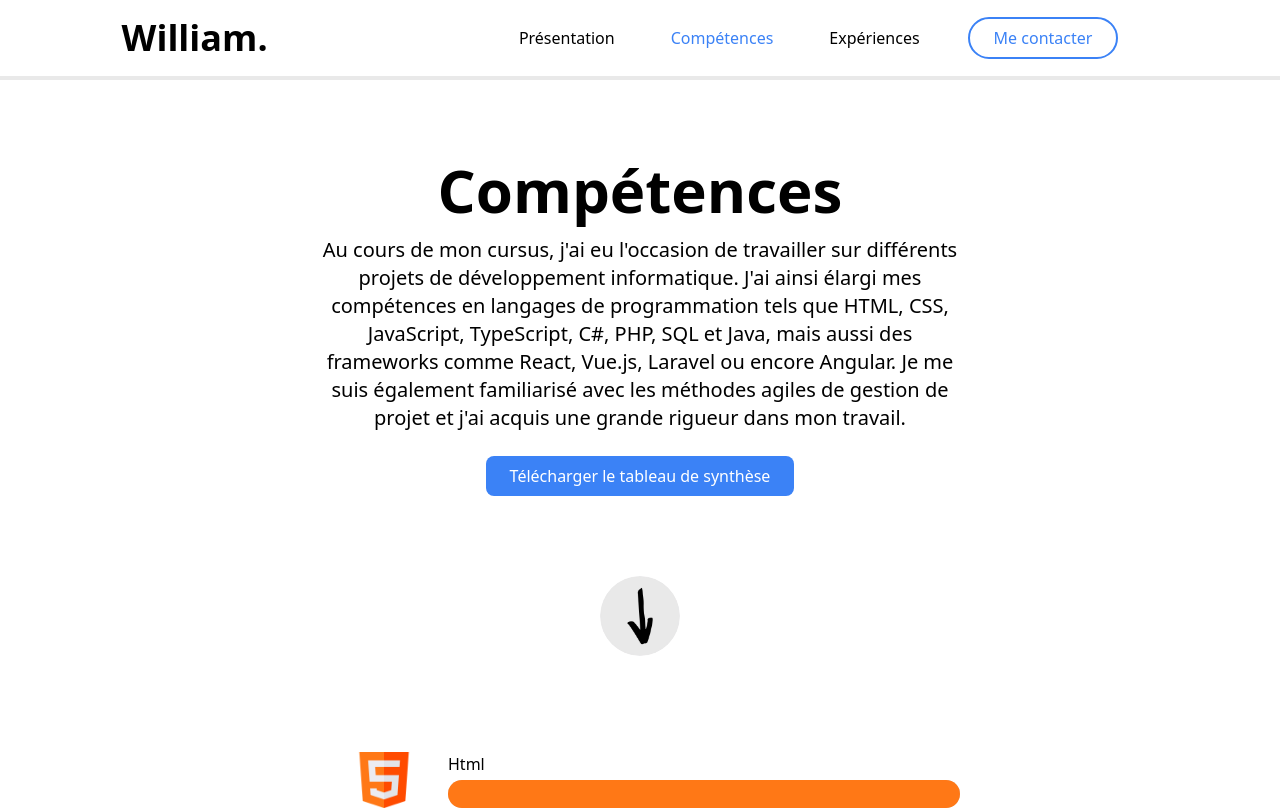
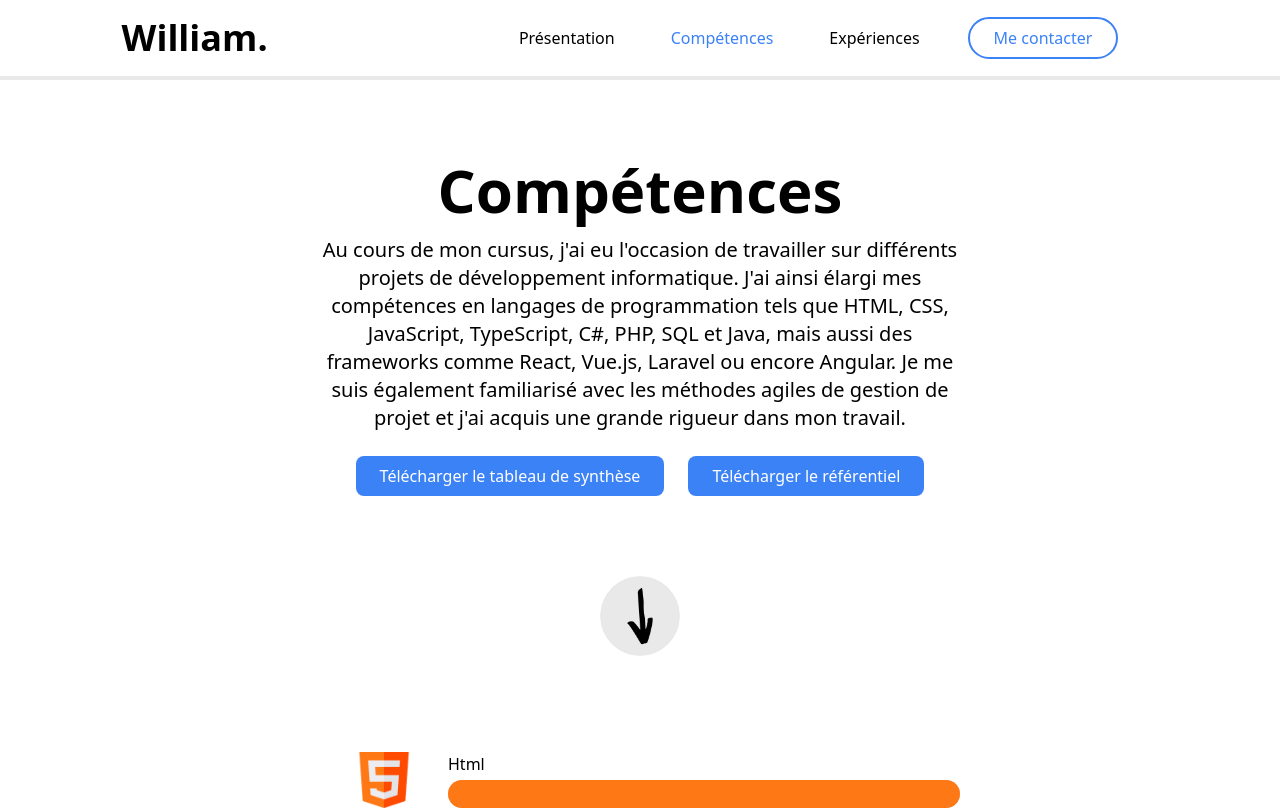
Before and after one commit to PlaquetWilliam/Portfolio, a React (Create React App) app: page /skills in a window 1280 px wide. Shown: the top 810 px of the page. Built offline with nearby package versions, Linux system fonts and the light colour scheme.

Commit message:
Ajout Referentiel

```diff
--- a/src/pages/Skills.tsx
+++ b/src/pages/Skills.tsx
@@ -21,9 +21,14 @@ export const Skills = () => {
                     en langages de programmation tels que HTML, CSS, JavaScript, TypeScript, C#, PHP, SQL et Java, mais aussi des frameworks comme React, Vue.js,
                     Laravel ou encore Angular. Je me suis également familiarisé avec les méthodes agiles de gestion de projet et j'ai acquis une grande rigueur dans mon travail.
                 </p>
-                <a href={`${process.env.PUBLIC_URL}/Tableau-de-synthèse-William-Plaquet.pdf`} download="Tableau-de-synthèse-William-Plaquet.pdf">
-                    <button className="mt-6 py-2 px-6 font-medium text-white bg-blue-500 rounded-lg transition duration-150 ease-out hover:bg-blue-600">Télécharger le tableau de synthèse</button>
-                </a>
+                <div className='flex'>
+                    <a href={`${process.env.PUBLIC_URL}/Tableau-de-synthèse-William-Plaquet.pdf`} download="Tableau-de-synthèse-William-Plaquet.pdf">
+                        <button className="mt-6 mr-6 py-2 px-6 font-medium text-white bg-blue-500 rounded-lg transition duration-150 ease-out hover:bg-blue-600">Télécharger le tableau de synthèse</button>
+                    </a>
+                    <a href={`${process.env.PUBLIC_URL}/Referentiel.pdf`} download="Référentiel.pdf">
+                        <button className="mt-6 py-2 px-6 font-medium text-white bg-blue-500 rounded-lg transition duration-150 ease-out hover:bg-blue-600">Télécharger le référentiel</button>
+                    </a>
+                </div>
             </div>
         </section>
 
--- a/src/pages/Theme1.tsx
+++ b/src/pages/Theme1.tsx
@@ -18,7 +18,7 @@ export const Theme1 = () => {
                     quelques exemples de projets personnels que j'ai réalisés durant mon apprentissage dans le domaine du développement web.
                 </p>
                 <div className='flex mt-6'>
-                    <Link to='/theme2' className="py-2 px-6 font-medium text-white bg-blue-500 rounded-lg">Voir langage C#</Link>
+                    <Link to='/theme2' className="py-2 px-6 font-medium text-white bg-blue-500 rounded-lg transition duration-150 ease-out hover:bg-blue-600">Voir langage C#</Link>
                 </div>
             </div>
         </section>
--- a/src/pages/Theme2.tsx
+++ b/src/pages/Theme2.tsx
@@ -18,8 +18,8 @@ export const Theme2 = () => {
                     (Les exemples ci-dessous ne sont pas de moi, ce sont simplement des exemples de ce que l'on peut faire avec ce moteur.)
                 </p>
                 <div className='flex mt-6'>
-                    <Link to='/theme1' className="mr-6 py-2 px-6 font-medium text-white bg-blue-500 rounded-lg">Voir développement web</Link>
-                    <Link to='/theme3' className="py-2 px-6 font-medium text-white bg-blue-500 rounded-lg">Voir intélligence artificielle</Link>
+                    <Link to='/theme1' className="mr-6 py-2 px-6 font-medium text-white bg-blue-500 rounded-lg transition duration-150 ease-out hover:bg-blue-600">Voir développement web</Link>
+                    <Link to='/theme3' className="py-2 px-6 font-medium text-white bg-blue-500 rounded-lg transition duration-150 ease-out hover:bg-blue-600">Voir intélligence artificielle</Link>
                 </div>
             </div>
         </section>
--- a/src/pages/Theme3.tsx
+++ b/src/pages/Theme3.tsx
@@ -16,8 +16,8 @@ export const Theme3 = () => {
                     qui m'intéresse, non pas pour des projets professionnels mais pour des loisirs.
                 </p>
                 <div className='flex mt-6'>
-                    <Link to='/theme2' className="mr-6 py-2 px-6 font-medium text-white bg-blue-500 rounded-lg">Voir langage C#</Link>
-                    <Link to='/theme4' className="py-2 px-6 font-medium text-white bg-blue-500 rounded-lg">Voir modélisation 3D</Link>
+                    <Link to='/theme2' className="mr-6 py-2 px-6 font-medium text-white bg-blue-500 rounded-lg transition duration-150 ease-out hover:bg-blue-600">Voir langage C#</Link>
+                    <Link to='/theme4' className="py-2 px-6 font-medium text-white bg-blue-500 rounded-lg transition duration-150 ease-out hover:bg-blue-600">Voir modélisation 3D</Link>
                 </div>
             </div>
         </section>
--- a/src/pages/Theme4.tsx
+++ b/src/pages/Theme4.tsx
@@ -17,7 +17,7 @@ export const Theme4 = () => {
                     créer des modèles 3D, aussi bien basiques que complexes. (Voici ci-dessous quelques-uns de mes projets.)
                 </p>
                 <div className='flex mt-6'>
-                    <Link to='/theme3' className="mr-6 py-2 px-6 font-medium text-white bg-blue-500 rounded-lg">Voir intélligence artificielle</Link>
+                    <Link to='/theme3' className="mr-6 py-2 px-6 font-medium text-white bg-blue-500 rounded-lg transition duration-150 ease-out hover:bg-blue-600">Voir intélligence artificielle</Link>
                 </div>
             </div>
         </section>
```
